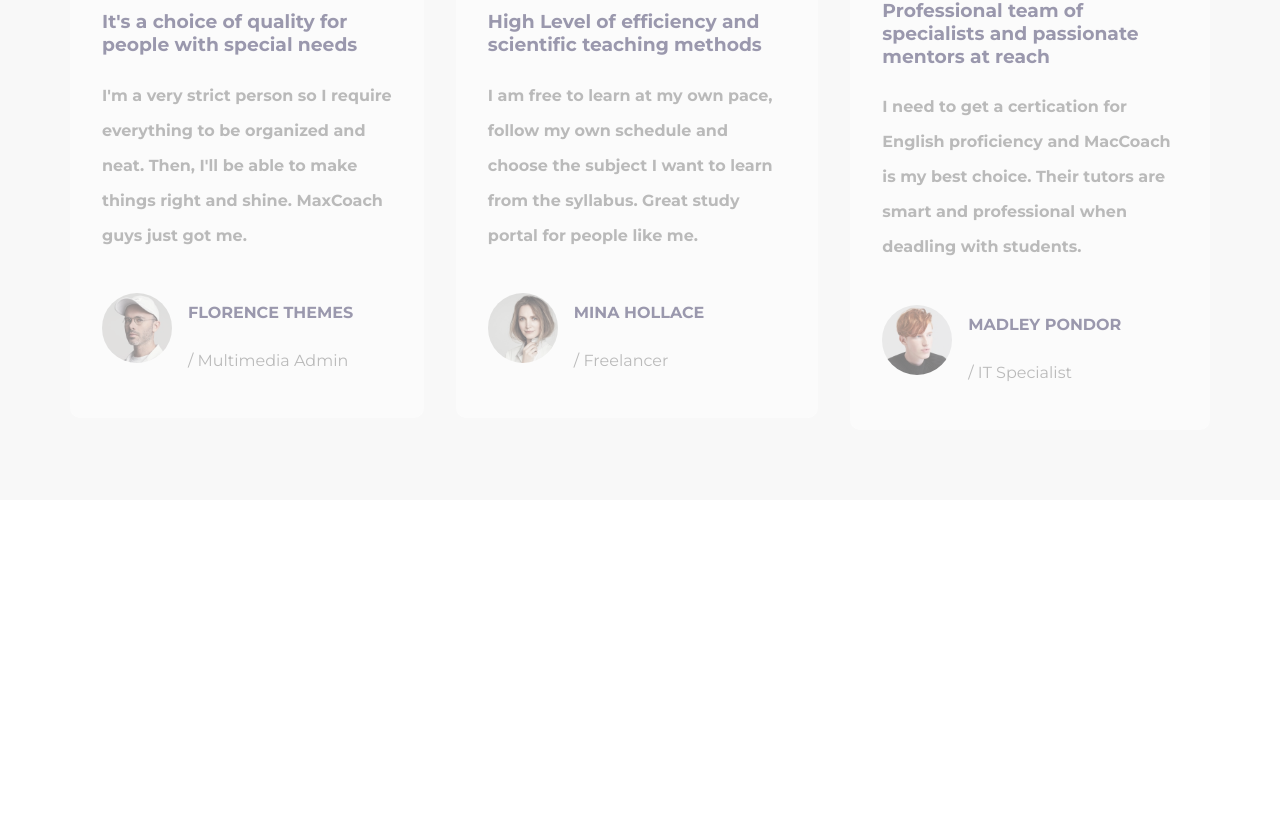
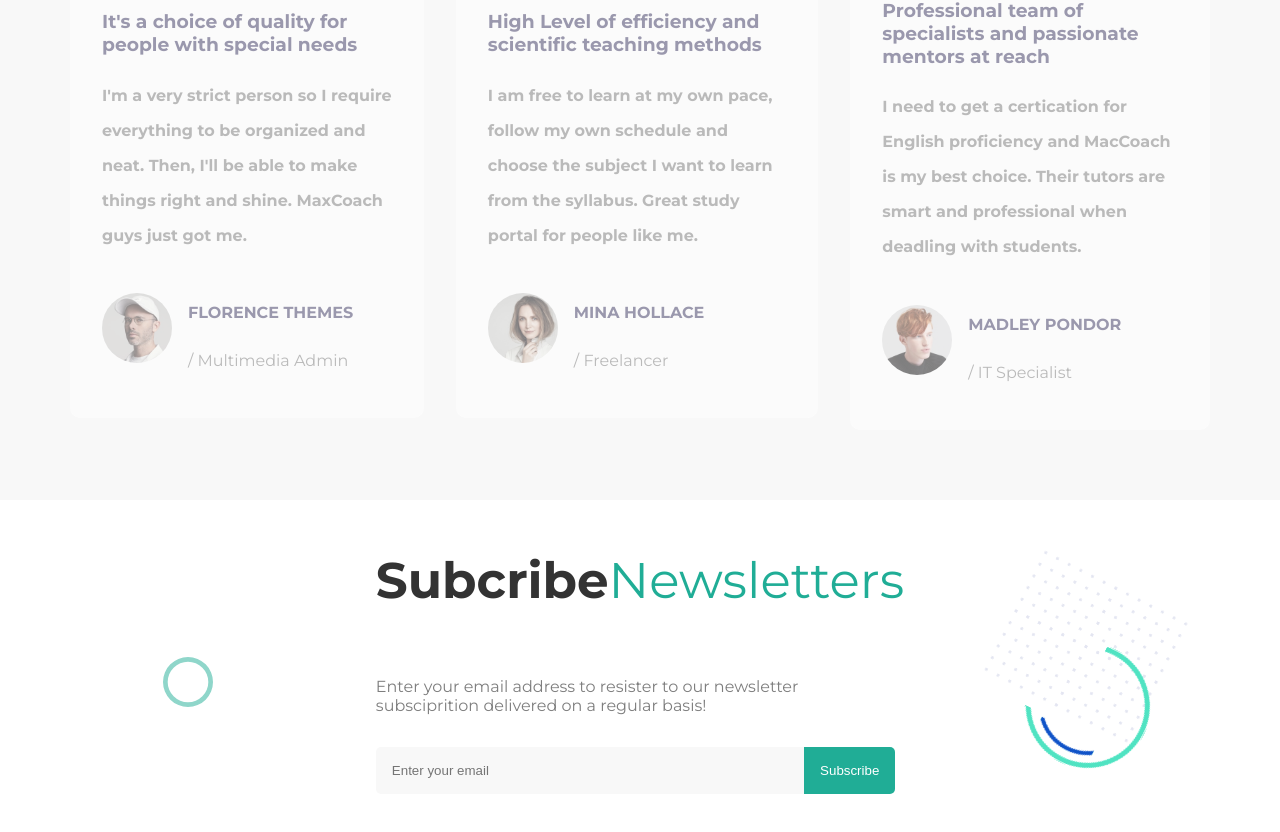
Before and after one commit to SimoCrash/proj-html-vuejs, a Vue app: page / in a window 1280 px wide. Shown: the part 5503-6335 px from the top of the page. Before the commit the page ends 6003 px from the top, so only its background shows below. Built offline with nearby package versions, Linux system fonts and the light colour scheme.

Commit message:
ContainerSubscribeMain completo

```diff
--- a/src/components/ContainerSubcribeMain.vue
+++ b/src/components/ContainerSubcribeMain.vue
@@ -1,6 +1,24 @@
 <template>
-  <div>
-
+  <div class="container-page">
+    <div class="part-left"><font-awesome-icon icon="fa-regular fa-circle" /></div>
+    <div class="part-center">
+      <div class="container-title">
+        <h1 class="primary-title">Subcribe </h1>
+        <p>Newsletters</p>
+      </div>
+      <p>
+        Enter your email address to resister to our newsletter subsciprition
+        delivered on a regular basis!
+      </p>
+      <div class="container-subscribe">
+        <input type="text" placeholder="Enter your email">
+        <button>Subscribe</button>
+      </div>
+    </div>
+    <div class="part-right">
+      <img class="img-top" src="@/img/maxcoach-shape-09.png" alt="">
+      <img class="img-bottom" src="@/img/maxcoach-shape-02.png" alt="">
+    </div>
   </div>
 </template>
 
@@ -10,6 +28,72 @@
 }
 </script>
 
-<style>
-
+<style lang="scss" scoped>
+  .container-page {
+    display: flex;
+    .part-left, .part-right {
+    width: 45%;
+    }
+  }
+  .part-left {
+    display: flex;
+    justify-content: center;
+    align-items: center;
+    color: #8FD6CA;
+    font-size: 50px;
+  }
+  .part-center {
+    padding-bottom: 70px;
+    .container-title {
+      display: flex;
+      align-items: baseline;
+      .primary-title {
+        text-align: center;
+        color: #333333;
+        font-size: 50px;
+      }
+      p {
+        font-size: 50px;
+        text-align: center;
+        color: #20AD96;
+      }
+    }
+    p {
+        color: #7E7E7E;
+    }
+    .container-subscribe {
+      width: 100%;
+      margin-top: 2rem;
+      display: flex;
+      input {
+        padding: 1rem;
+        background-color: #F8F8F8;
+        width: 75%;
+        border: none;
+        border-top-left-radius: 5px;
+        border-bottom-left-radius: 5px;
+      }
+      button {
+        padding: 1rem;
+        background-color: #20AD96;
+        color: white;
+        border: none;
+        border-top-right-radius: 5px;
+        border-bottom-right-radius: 5px;
+      }
+    }
+  }
+  .part-right {
+    position: relative;
+    .img-top {
+      position: absolute;
+      top: 50px;
+      left: 80px;
+    }
+    .img-bottom {
+      position: absolute;
+      top: 40%;
+      left: 120px;
+    }
+  }
 </style>
```
